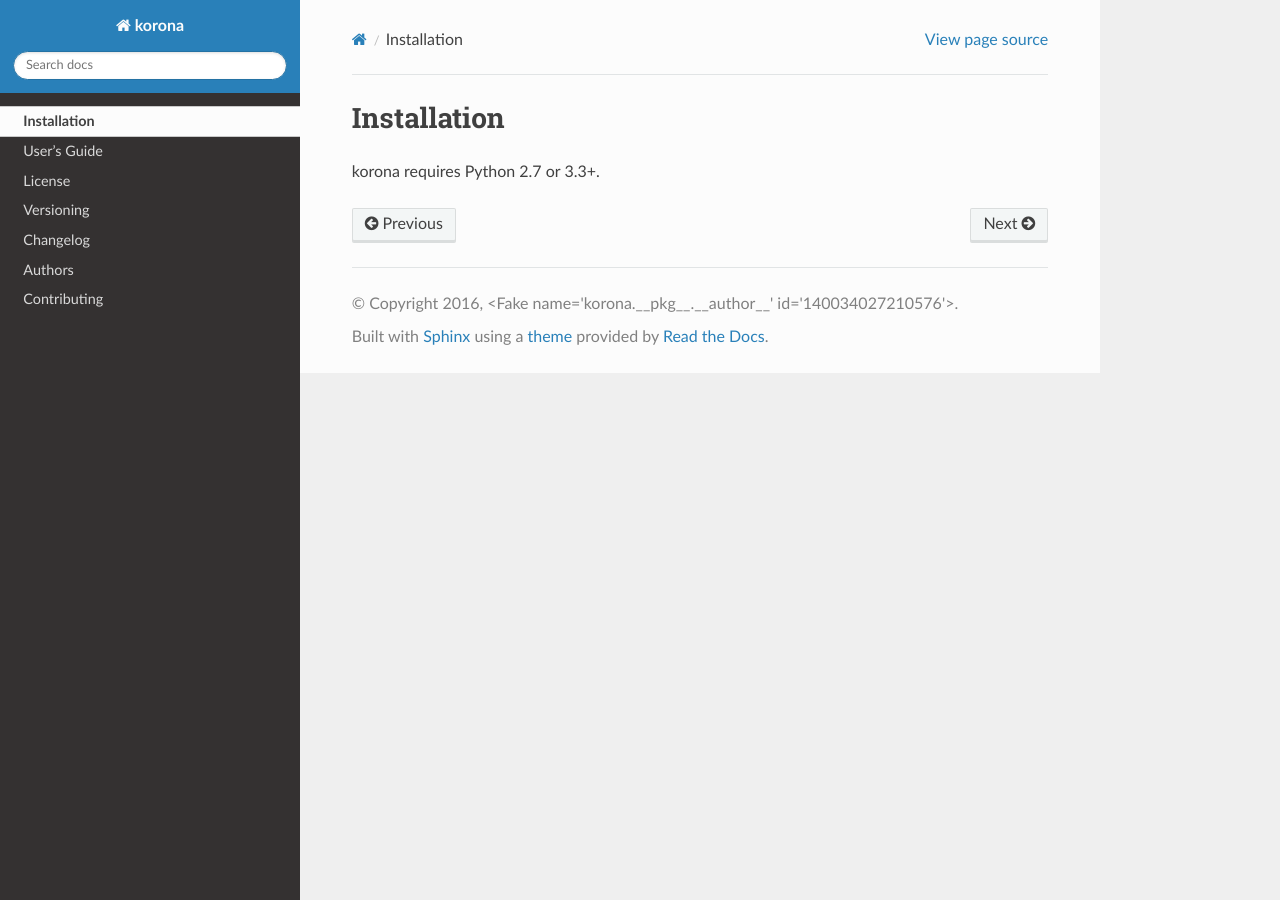
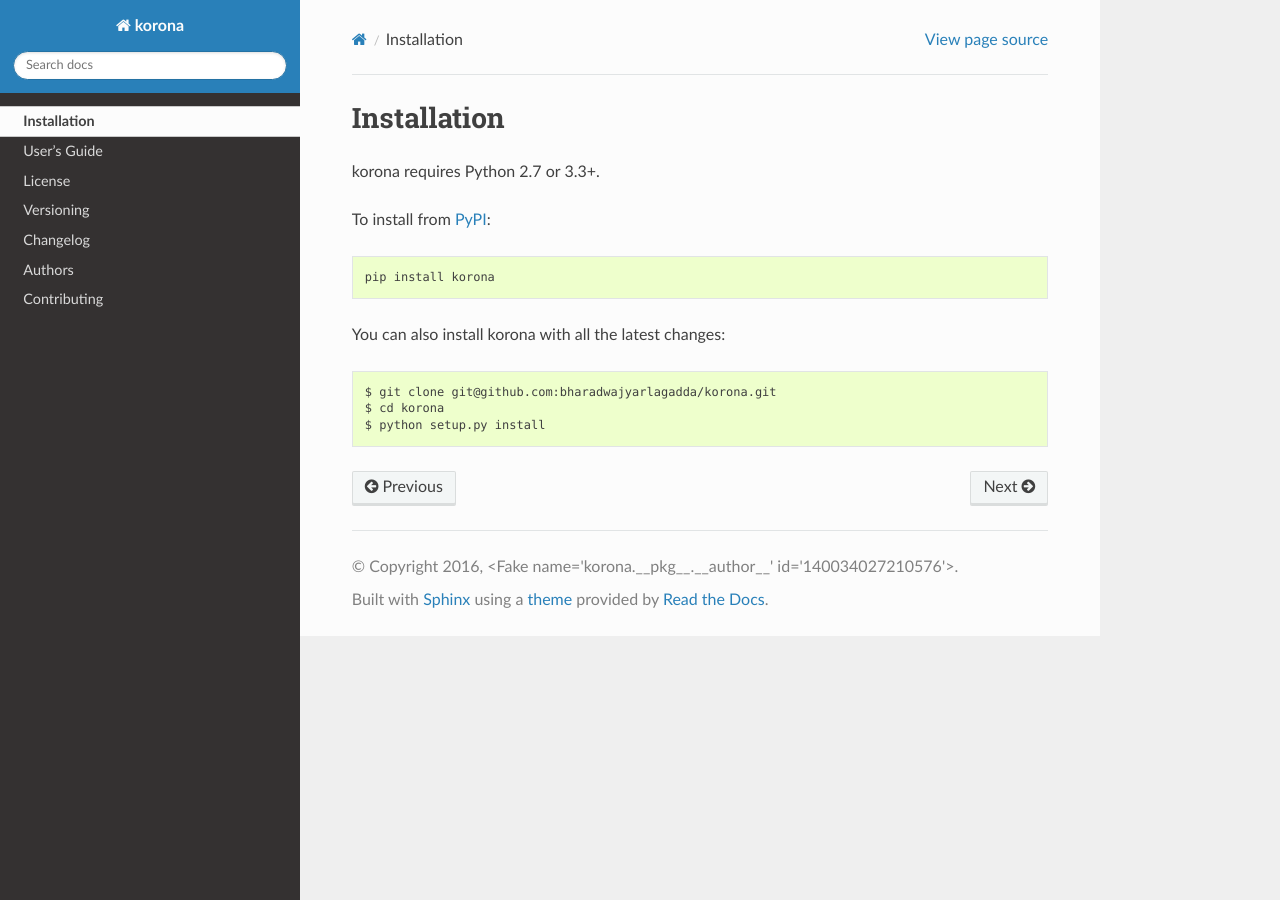
Before and after one commit to bharadwajyarlagadda/korona, a Sphinx documentation site: the page built from docs/installation.rst, in a window 1280 px wide. Built offline with Sphinx 7.4.7 and the Read the Docs theme 2.0.0, drawn with Linux system fonts in a browser that asks for light colours; the version number could not be read and is left out.

Commit message:
Added installation methods in installation.rst

```diff
--- a/docs/installation.rst
+++ b/docs/installation.rst
@@ -2,3 +2,18 @@ Installation
 ============
 
 korona requires Python 2.7 or 3.3+.
+
+To install from `PyPI <https://pypi.python.org/pypi/korona>`_:
+
+::
+
+    pip install korona
+
+
+You can also install korona with all the latest changes:
+
+::
+
+    $ git clone git@github.com:bharadwajyarlagadda/korona.git
+    $ cd korona
+    $ python setup.py install
```
